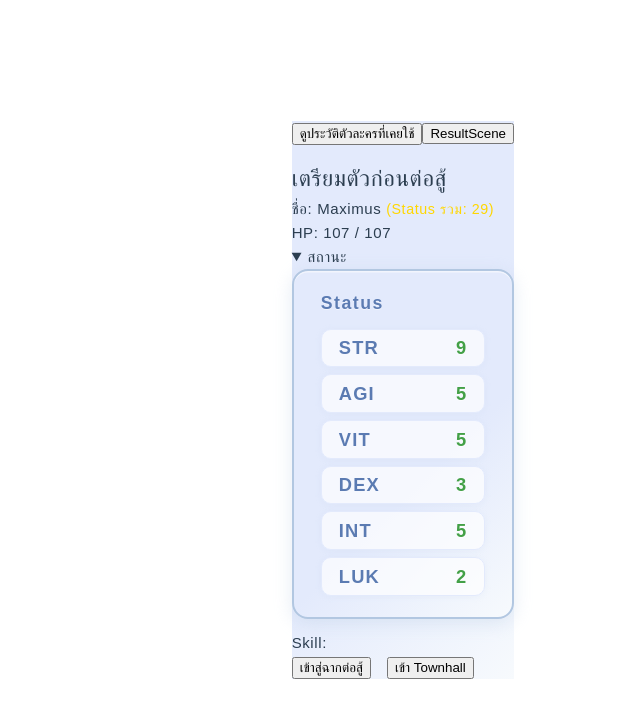
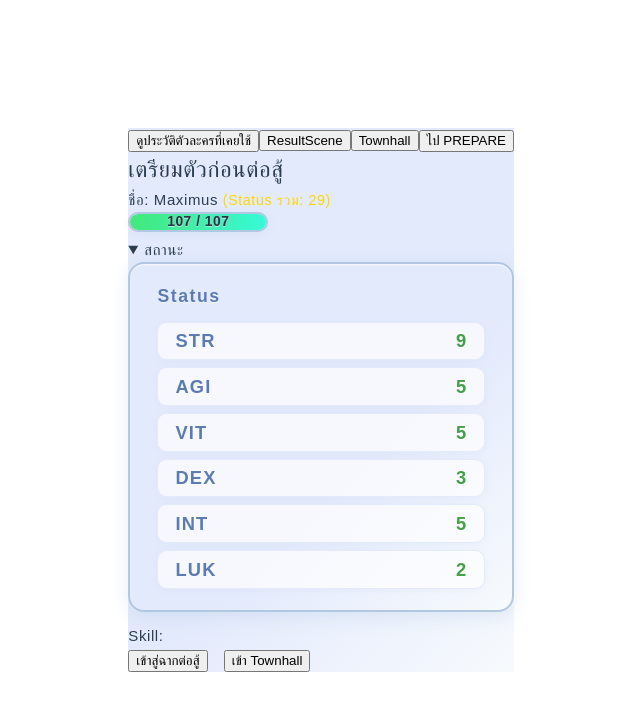
Before and after one commit to NumpolPoldongnok/FightingGame, a Vue app in the folder gladiator-fight/: page /#/history in a window 1280 px wide. Shown: the top 718 px of the page, without its empty margins (126-766 px from the left). Built offline with nearby package versions, Linux system fonts and the light colour scheme.

Commit message:
feat: enhance UserLayout with navigation buttons and refactor PrepareScene and ResultScene for improved character status handling

```diff
--- a/gladiator-fight/src/App.vue
+++ b/gladiator-fight/src/App.vue
@@ -68,17 +68,18 @@ function handleStartFight() {
 
 
 <template>
-  <UserLayout>
+<UserLayout
+  @history="currentScene = scenes.HISTORY"
+  @result="currentScene = scenes.RESULT"
+  @townhall="showTownhall = true"
+  @prepare="currentScene = scenes.PREPARE"
+>
   <div>
-      <button @click="currentScene = scenes.HISTORY" style="margin-bottom:1rem">ดูประวัติตัวละครที่เคยใช้</button>
-      <button @click="currentScene = scenes.RESULT" style="margin-bottom:1rem">ResultScene</button>
     <PrepareScene v-if="currentScene === scenes.PREPARE && character" :character="character"
-        :dead-characters="deadCharacters" @start-fight="handleStartFight"
-        @open-townhall="() => { showTownhall = true }">
-        <template #money>
-          {{ userProfile.money }}
-        </template>
-      </PrepareScene>
+      :dead-characters="deadCharacters"
+      @start-fight="handleStartFight"
+      @open-townhall="() => { showTownhall = true }"
+      @restart="startNewGame" />
     <TownhallScene v-if="showTownhall && currentScene === scenes.PREPARE && character" :user-profile="userProfile"
       :character="character" :buy-heal="buyHeal" @close="showTownhall = false" />
     <FightScene v-if="currentScene === scenes.FIGHT && character && enemy" :character="character" :enemy="enemy"
--- a/gladiator-fight/src/components/PrepareScene.vue
+++ b/gladiator-fight/src/components/PrepareScene.vue
@@ -3,14 +3,20 @@
     <h2>เตรียมตัวก่อนต่อสู้</h2>
     <div v-if="character">
       <p>ชื่อ: {{ character.name }} <span style="font-size:0.95em;color:#ffd700;">(Status รวม: {{ totalStatus(character) }})</span></p>
-      <p>HP: {{ character.hp }} / {{ character.maxHp }}</p>
+      <HPBar :value="character.hp" :max="character.maxHp" />
       <CharacterStatus :status="character.status" title="Status" />
       <div>
         <strong>Skill:</strong>
         <SkillList :skills="character.skills" />
       </div>
-      <button @click="$emit('start-fight')" :disabled="character.hp <= 0">เข้าสู่ฉากต่อสู้</button>
-      <button @click="$emit('open-townhall')" style="margin-left:1rem">เข้า Townhall</button>
+      <div v-if="character.hp <= 0" style="margin-top:1em;">
+        <p style="color:#ff5252;font-weight:bold;">ตายแล้ว</p>
+        <button @click="$emit('restart')">เกิดใหม่</button>
+      </div>
+      <template v-else>
+        <button @click="$emit('start-fight')">เข้าสู่ฉากต่อสู้</button>
+        <button @click="$emit('open-townhall')" style="margin-left:1rem">เข้า Townhall</button>
+      </template>
     </div>
   </div>
 </template>
@@ -18,7 +24,7 @@
 <script lang="ts" setup>
 import type { Character } from '../store/useGameStore'
 import CharacterStatus from './CharacterStatus.vue';
-
+import HPBar from './HPBar.vue';
 import SkillList from './SkillList.vue';
 
 const props = defineProps<{
--- a/gladiator-fight/src/components/ResultScene.vue
+++ b/gladiator-fight/src/components/ResultScene.vue
@@ -20,8 +20,7 @@ defineEmits(['choose-skill', 'restart', 'back', 'refresh-skill'])
     <p v-else>คุณแพ้</p>
     <p>ชนะติดต่อกัน: <strong>{{ character.winStreak }}</strong></p>
     <p v-if="win">ได้เงิน: <strong>{{ character.lastMoneyEarned }}</strong></p>
-    <div v-if="win && skillChoices.length">
-      <div style="display:flex;flex-direction:column;align-items:center;gap:0.5rem;">
+          <div style="display:flex;flex-direction:column;align-items:center;gap:0.5rem;">
         <HPBar v-if="character" :value="character.hp" :max="character.maxHp" />
         <CharacterStatus :status="character.status" title="Status หลังชนะ" />
       </div>
@@ -29,6 +28,12 @@ defineEmits(['choose-skill', 'restart', 'back', 'refresh-skill'])
         <h3 style="margin:0;">เลือก Skill หลังชนะ</h3>
         <button @click="$emit('refresh-skill')" style="font-size:1.1em;padding:0.2em 0.7em;">🔄</button>
       </div>
+    <div v-if="character.hp <= 0">
+      <p style="color:#ff5252;font-weight:bold;">ตายแล้ว</p>
+      <button @click="$emit('restart')">เกิดใหม่</button>
+      <button @click="$emit('back')">กลับหน้าเตรียมตัว</button>
+    </div>
+    <div v-else-if="win && skillChoices.length">
       <ul>
         <li v-for="(s, i) in skillChoices" :key="i">
           <SkillChoiceButton :skill="s" :index="i" @choose="$emit('choose-skill', i)" />
@@ -37,7 +42,6 @@ defineEmits(['choose-skill', 'restart', 'back', 'refresh-skill'])
       <button class="back-btn" @click="$emit('back')">กลับไปเตรียมตัว</button>
     </div>
     <div v-else>
-      <button @click="$emit('restart')">เกิดใหม่</button>
       <button @click="$emit('back')">กลับหน้าเตรียมตัว</button>
     </div>
   </div>
--- a/gladiator-fight/src/layouts/UserLayout.vue
+++ b/gladiator-fight/src/layouts/UserLayout.vue
@@ -1,8 +1,17 @@
+<script setup lang="ts">
+defineEmits(['history', 'result', 'townhall', 'prepare'])
+</script>
+
 <template>
     <div class="min-h-screen bg-gradient-to-br from-[#e3eafc] via-[#f7fafd] to-[#c9e4ff] relative genshin-bg">
         <!-- Compact Genshin-style Fixed Top Bar Heade -->
         <header class="fixed top-0 left-0 w-full z-30">
-
+            <div class="flex flex-row items-center justify-end gap-2 px-2 py-2 bg-white/80 shadow-sm">
+                <button @click="$emit('history')" class="genshin-btn">ดูประวัติตัวละครที่เคยใช้</button>
+                <button @click="$emit('result')" class="genshin-btn">ResultScene</button>
+                <button @click="$emit('townhall')" class="genshin-btn">Townhall</button>
+                <button @click="$emit('prepare')" class="genshin-btn">ไป PREPARE</button>
+            </div>
         </header>
         <!-- Main content with mobile padding and header offset -->
         <main class="px-2 sm:px-4 py-2 sm:py-4 z-10 relative font-genshin pt-16 sm:pt-20">
```
Lines whose indentation alone changed are shown as unchanged.
